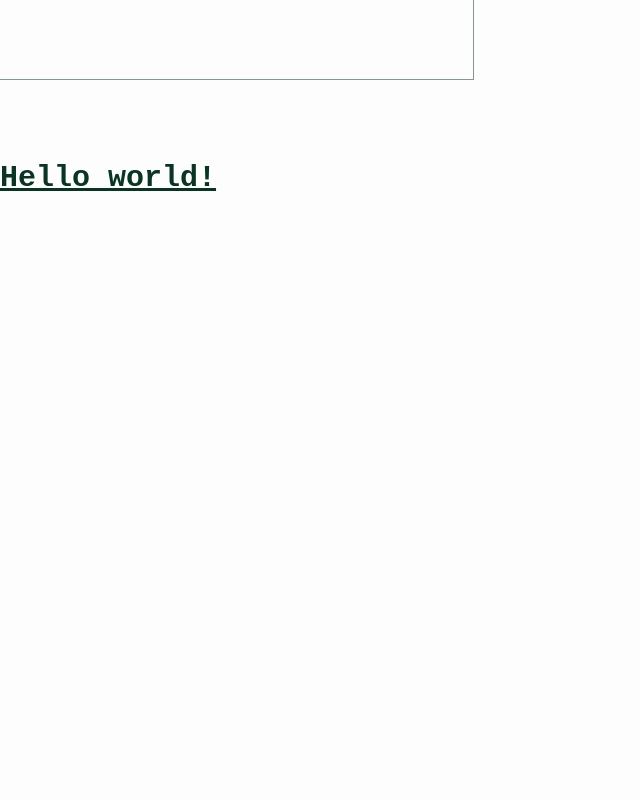
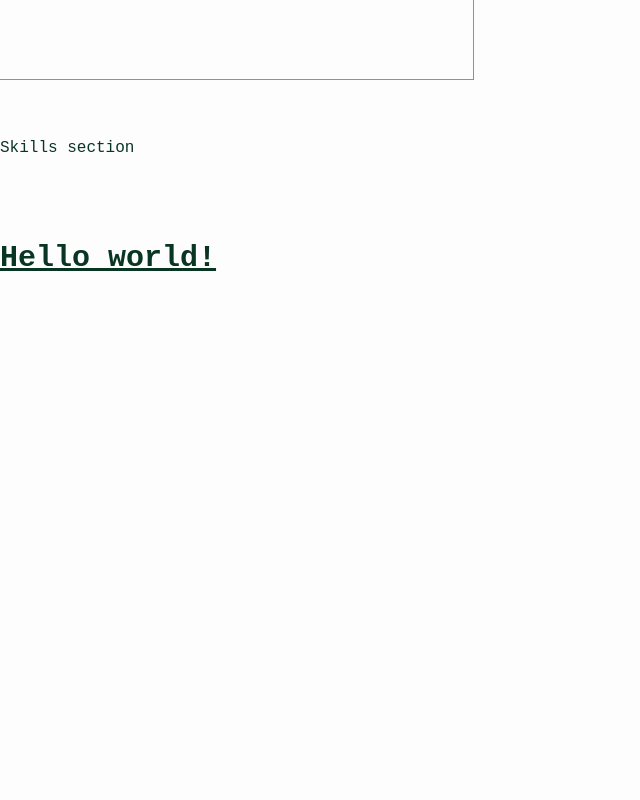
Before and after one commit to lukpaikat/my-portfolio-website, a React (Create React App) app: page / in a window 1280 px wide. Shown: the part 1440-2240 px from the top of the page, without its empty margins (0-640 px from the left). Built offline with nearby package versions, Linux system fonts and the light colour scheme.

Commit message:
add skill comp to app

```diff
--- a/src/App.jsx
+++ b/src/App.jsx
@@ -2,6 +2,7 @@ import React from 'react';
 import About from './components/About';
 import Hero from './components/Hero';
 import NavBar from './components/NavBar';
+import Skills from './components/Skills';
 // tambah skip to content
 function App() {
   return (
@@ -10,9 +11,7 @@ function App() {
       <main>
         <Hero />
         <About />
-        <h1 id="skills" className="mt-20 text-3xl font-bold underline h-screen">
-          Hello world!
-        </h1>
+        <Skills />
         <h1 id="work" className="mt-20 text-3xl font-bold underline h-screen">
           Hello world!
         </h1>
```
